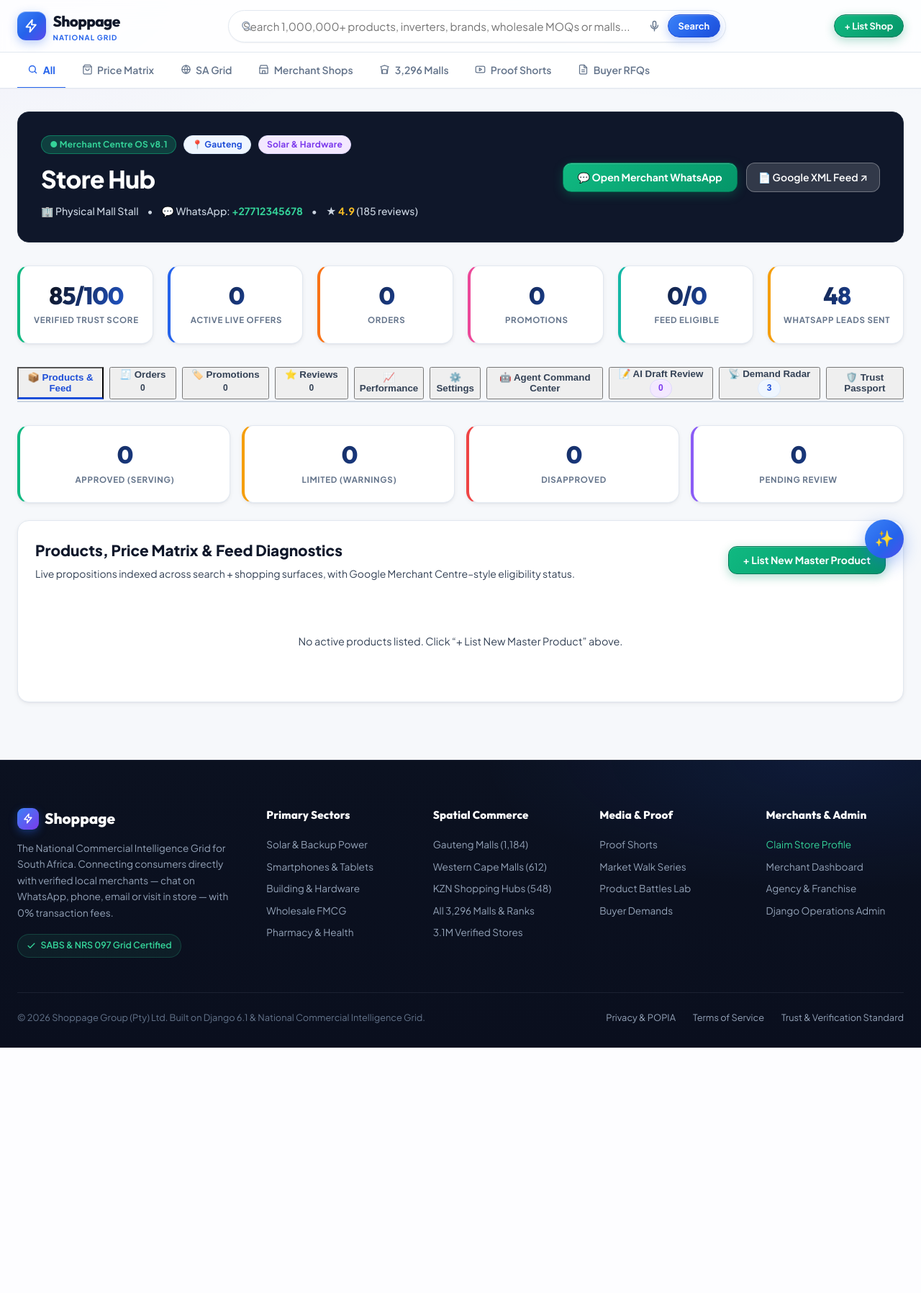
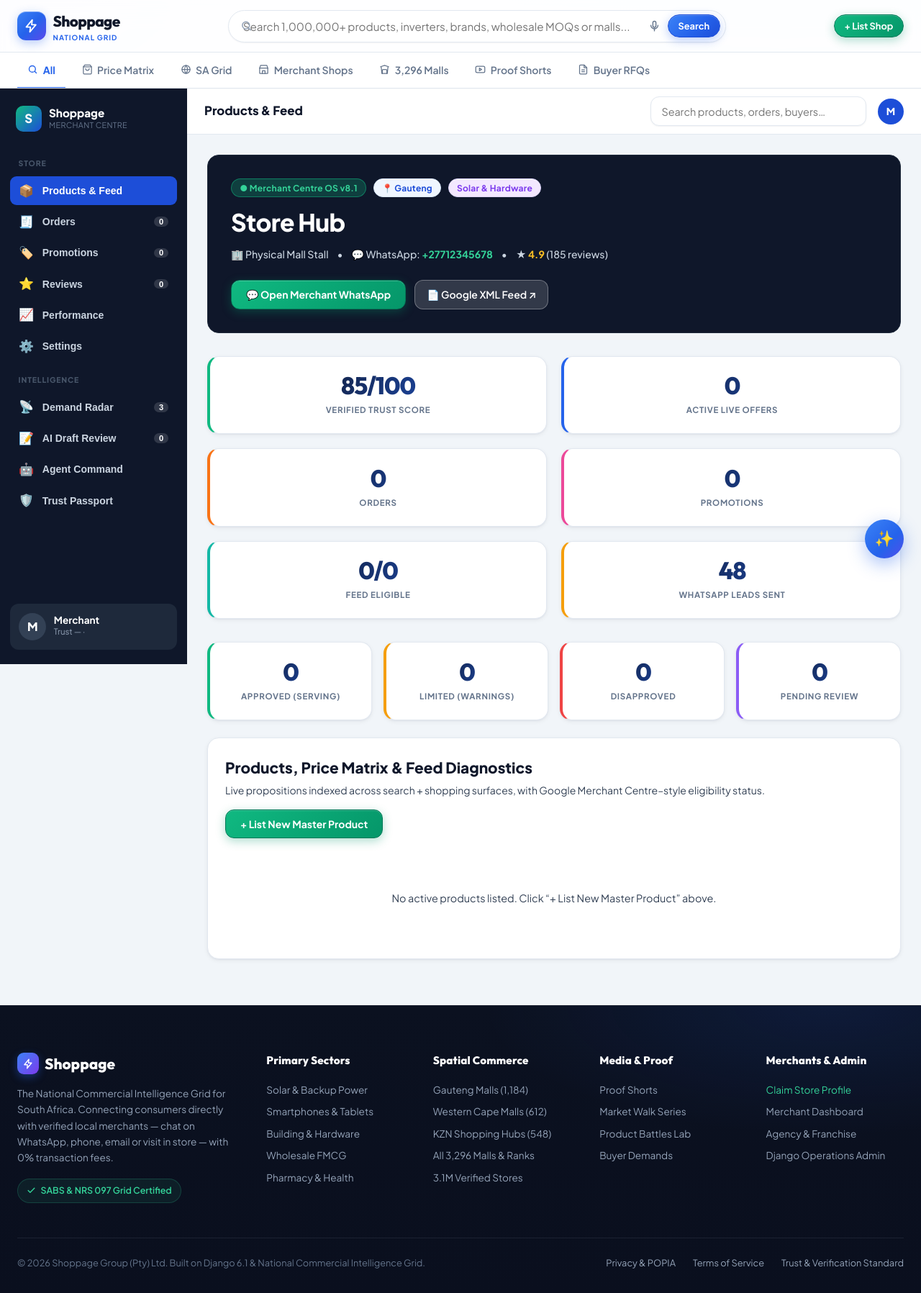
Before and after one commit to pmvalues/shoppagepy, a Django app: page /merchant/dashboard/ in a window 1280 px wide. Shown: the whole page at 72% size. Before the commit the page ends 1456 px from the top, so only its background shows below. Run offline with Django 5.2, Linux system fonts and the light colour scheme; data that the repository does not hold is empty; some libraries are stand-ins or nearby versions.

Commit message:
Redesign merchant dashboard into sidebar layout (GMC/Amazon/Shopify parity)
Replace horizontal tab nav with a left sidebar (Store + Intelligence groups), sticky top bar with search and dynamic page title, responsive off-canvas drawer on mobile, and a responsive KPI grid. Layout-only change; all 85 tests pass.

Co-authored-by: Copilot <223556219+Copilot@users.noreply.github.com>

```diff
--- a/templates/merchants/merchant_dashboard.html
+++ b/templates/merchants/merchant_dashboard.html
@@ -4,7 +4,8 @@
 {% block title %}Merchant Centre OS — {{ merchant.name|default:"Merchant Hub" }} | Shoppage{% endblock %}
 
 {% block content %}
-<div class="container" style="padding-top: 2rem; padding-bottom: 5rem;" x-data="{
+<div class="mc-shell" x-data="{
+  sidebarOpen: false,
   activeTab: 'products',
   streamRunning: false,
   selectedAgent: 'Feed Autopilot',
@@ -71,6 +72,131 @@
   }
 }">
 
+  <style>
+    .mc-shell { display: flex; min-height: 100vh; background: #F1F5F9; }
+    .mc-sidebar {
+      width: 260px; flex-shrink: 0; background: #0F172A; color: #CBD5E1;
+      display: flex; flex-direction: column; position: sticky; top: 0; height: 100vh;
+      padding: 1.25rem 0.85rem; overflow-y: auto;
+    }
+    .mc-sidebar__brand { display: flex; align-items: center; gap: 0.65rem; padding: 0.25rem 0.5rem 1.25rem; }
+    .mc-sidebar__logo {
+      width: 36px; height: 36px; border-radius: 10px; flex-shrink: 0;
+      background: linear-gradient(135deg, #10B981, #1D4ED8); color: #fff;
+      display: flex; align-items: center; justify-content: center; font-weight: 800; font-size: 1.05rem;
+    }
+    .mc-sidebar__name { font-weight: 800; color: #fff; font-size: 0.95rem; line-height: 1.15; }
+    .mc-sidebar__sub { font-size: 0.68rem; color: #64748B; letter-spacing: 0.03em; text-transform: uppercase; }
+    .mc-nav { display: flex; flex-direction: column; gap: 0.15rem; flex: 1; }
+    .mc-nav__label { font-size: 0.66rem; font-weight: 800; color: #475569; text-transform: uppercase; letter-spacing: 0.08em; padding: 1rem 0.75rem 0.4rem; }
+    .mc-nav__item {
+      display: flex; align-items: center; gap: 0.7rem; width: 100%; text-align: left;
+      padding: 0.62rem 0.75rem; border-radius: 9px; border: none; background: transparent;
+      color: #CBD5E1; font-size: 0.875rem; font-weight: 600; cursor: pointer;
+      transition: background 0.15s ease, color 0.15s ease;
+    }
+    .mc-nav__item:hover { background: #1E293B; color: #fff; }
+    .mc-nav__item.is-active { background: #1D4ED8; color: #fff; }
+    .mc-nav__icon { font-size: 1.05rem; width: 22px; text-align: center; flex-shrink: 0; }
+    .mc-nav__badge { margin-left: auto; background: rgba(255,255,255,0.14); color: #fff; font-size: 0.7rem; font-weight: 700; padding: 0.05rem 0.45rem; border-radius: 999px; }
+    .mc-sidebar__profile { margin-top: 1rem; padding: 0.8rem; background: #1E293B; border-radius: 12px; display: flex; align-items: center; gap: 0.65rem; }
+    .mc-sidebar__avatar { width: 38px; height: 38px; border-radius: 50%; background: #334155; color: #fff; display: flex; align-items: center; justify-content: center; font-weight: 800; flex-shrink: 0; }
+    .mc-sidebar__pname { color: #fff; font-weight: 700; font-size: 0.85rem; line-height: 1.1; }
+    .mc-sidebar__pmeta { color: #94A3B8; font-size: 0.72rem; }
+    .mc-main { flex: 1; display: flex; flex-direction: column; min-width: 0; }
+    .mc-topbar {
+      position: sticky; top: 0; z-index: 30; background: #fff; border-bottom: 1px solid #E2E8F0;
+      display: flex; align-items: center; gap: 1rem; padding: 0.7rem 1.5rem;
+    }
+    .mc-menu-btn { display: none; background: transparent; border: none; font-size: 1.4rem; cursor: pointer; color: #0F172A; line-height: 1; }
+    .mc-page-title { font-size: 1.05rem; font-weight: 800; color: #0F172A; margin: 0; }
+    .mc-search { margin-left: auto; }
+    .mc-search .form-control { width: 300px; max-width: 38vw; }
+    .mc-avatar {
+      width: 36px; height: 36px; border-radius: 50%; background: #1D4ED8; color: #fff;
+      display: flex; align-items: center; justify-content: center; font-weight: 800; text-decoration: none; font-size: 0.85rem; flex-shrink: 0;
+    }
+    .mc-content { padding: 1.75rem 1.75rem 4rem; flex: 1; }
+    .mc-overlay { display: none; }
+    @media (max-width: 1024px) {
+      .mc-sidebar { position: fixed; left: 0; top: 0; z-index: 50; transform: translateX(-100%); transition: transform 0.25s ease; box-shadow: 4px 0 24px rgba(0,0,0,0.25); }
+      .mc-sidebar.is-open { transform: translateX(0); }
+      .mc-menu-btn { display: block; }
+      .mc-overlay.is-open { display: block; position: fixed; inset: 0; background: rgba(15,23,42,0.45); z-index: 40; }
+    }
+  </style>
+
+  <!-- ===== LEFT SIDEBAR ===== -->
+  <aside class="mc-sidebar" :class="sidebarOpen ? 'is-open' : ''">
+    <div class="mc-sidebar__brand">
+      <div class="mc-sidebar__logo">S</div>
+      <div>
+        <div class="mc-sidebar__name">Shoppage</div>
+        <div class="mc-sidebar__sub">Merchant Centre</div>
+      </div>
+    </div>
+
+    <nav class="mc-nav">
+      <div class="mc-nav__label">Store</div>
+      <button type="button" class="mc-nav__item" :class="activeTab === 'products' ? 'is-active' : ''" @click="activeTab = 'products'; sidebarOpen = false;">
+        <span class="mc-nav__icon">📦</span><span>Products &amp; Feed</span>
+      </button>
+      <button type="button" class="mc-nav__item" :class="activeTab === 'orders' ? 'is-active' : ''" @click="activeTab = 'orders'; sidebarOpen = false;">
+        <span class="mc-nav__icon">🧾</span><span>Orders</span><span class="mc-nav__badge">{{ orders|length }}</span>
+      </button>
+      <button type="button" class="mc-nav__item" :class="activeTab === 'promotions' ? 'is-active' : ''" @click="activeTab = 'promotions'; sidebarOpen = false;">
+        <span class="mc-nav__icon">🏷️</span><span>Promotions</span><span class="mc-nav__badge">{{ promotions|length }}</span>
+      </button>
+      <button type="button" class="mc-nav__item" :class="activeTab === 'reviews' ? 'is-active' : ''" @click="activeTab = 'reviews'; sidebarOpen = false;">
+        <span class="mc-nav__icon">⭐</span><span>Reviews</span><span class="mc-nav__badge">{{ reviews_pending|length }}</span>
+      </button>
+      <button type="button" class="mc-nav__item" :class="activeTab === 'performance' ? 'is-active' : ''" @click="activeTab = 'performance'; sidebarOpen = false;">
+        <span class="mc-nav__icon">📈</span><span>Performance</span>
+      </button>
+      <button type="button" class="mc-nav__item" :class="activeTab === 'settings' ? 'is-active' : ''" @click="activeTab = 'settings'; sidebarOpen = false;">
+        <span class="mc-nav__icon">⚙️</span><span>Settings</span>
+      </button>
+
+      <div class="mc-nav__label">Intelligence</div>
+      <button type="button" class="mc-nav__item" :class="activeTab === 'demands' ? 'is-active' : ''" @click="activeTab = 'demands'; sidebarOpen = false;">
+        <span class="mc-nav__icon">📡</span><span>Demand Radar</span><span class="mc-nav__badge">{{ demands|length }}</span>
+      </button>
+      <button type="button" class="mc-nav__item" :class="activeTab === 'drafts' ? 'is-active' : ''" @click="activeTab = 'drafts'; sidebarOpen = false;">
+        <span class="mc-nav__icon">📝</span><span>AI Draft Review</span><span class="mc-nav__badge">{{ drafts|length }}</span>
+      </button>
+      <button type="button" class="mc-nav__item" :class="activeTab === 'agent' ? 'is-active' : ''" @click="activeTab = 'agent'; sidebarOpen = false;">
+        <span class="mc-nav__icon">🤖</span><span>Agent Command</span>
+      </button>
+      <button type="button" class="mc-nav__item" :class="activeTab === 'trust' ? 'is-active' : ''" @click="activeTab = 'trust'; sidebarOpen = false;">
+        <span class="mc-nav__icon">🛡️</span><span>Trust Passport</span>
+      </button>
+    </nav>
+
+    <div class="mc-sidebar__profile">
+      <div class="mc-sidebar__avatar">{{ merchant.name|default:"M"|first|upper }}</div>
+      <div>
+        <div class="mc-sidebar__pname">{{ merchant.name|default:"Merchant" }}</div>
+        <div class="mc-sidebar__pmeta">Trust {{ merchant.trust_score|default:"—" }} · {{ merchant.province|default:"" }}</div>
+      </div>
+    </div>
+  </aside>
+
+  <!-- mobile overlay -->
+  <div class="mc-overlay" x-show="sidebarOpen" @click="sidebarOpen = false" :class="sidebarOpen ? 'is-open' : ''"></div>
+
+  <!-- ===== MAIN COLUMN ===== -->
+  <div class="mc-main">
+    <header class="mc-topbar">
+      <button type="button" class="mc-menu-btn" @click="sidebarOpen = !sidebarOpen" aria-label="Toggle navigation">☰</button>
+      <h1 class="mc-page-title" x-text="{ 'products': 'Products &amp; Feed', 'orders': 'Orders', 'promotions': 'Promotions', 'reviews': 'Reviews', 'performance': 'Performance', 'settings': 'Settings', 'demands': 'Demand Radar', 'drafts': 'AI Draft Review', 'agent': 'Agent Command Center', 'trust': 'Trust Passport' }[activeTab]">Products &amp; Feed</h1>
+      <div class="mc-search">
+        <input type="search" class="form-control" placeholder="Search products, orders, buyers…" aria-label="Search" />
+      </div>
+      <a href="#" @click.prevent="activeTab = 'settings'; sidebarOpen = false" class="mc-avatar" title="Account settings">{{ merchant.name|default:"M"|first|upper }}</a>
+    </header>
+
+    <main class="mc-content">
+
   <!-- Merchant OS Top Command Header (Dark Theme) -->
   <div style="background: #0F172A; border-radius: 16px; padding: 2rem; color: #FFFFFF; margin-bottom: 2rem; border: 1px solid #1E293B; display: flex; justify-content: space-between; align-items: center; flex-wrap: wrap; gap: 1.5rem;">
     <div>
@@ -105,7 +231,7 @@
   </div>
 
   <!-- KPI Pulse Ticker -->
-  <div class="grid grid-cols-6" style="gap: 1.25rem; margin-bottom: 2rem;">
+  <div class="grid grid-cols-2 md:grid-cols-3 xl:grid-cols-6" style="gap: 1.25rem; margin-bottom: 2rem;">
     <div class="stat-box" style="background: #FFFFFF; border-left: 4px solid #10B981;">
       <div class="stat-number" style="color: #059669;">{{ merchant.trust_score|default:85 }}/100</div>
       <div class="stat-label">Verified Trust Score</div>
@@ -194,90 +320,6 @@
     </div>
   </section>
   {% endif %}
-
-  <!-- Reactive Workspace Navigation Tabs -->
-  <div style="display: flex; gap: 0.5rem; border-bottom: 2px solid #CBD5E1; margin-bottom: 2rem; overflow-x: auto; padding-bottom: 2px;">
-    <button
-      type="button"
-      @click="activeTab = 'products'"
-      :style="activeTab === 'products' ? 'border-bottom: 3px solid #1D4ED8; color: #1D4ED8; font-weight: 800;' : 'color: #334155; font-weight: 600;'"
-      style="background: transparent; border: none; padding: 0.75rem 1.25rem; font-size: 0.95rem; cursor: pointer; display: flex; align-items: center; gap: 0.4rem; white-space: nowrap;"
-    >
-      <span>📦</span> Products &amp; Feed
-    </button>
-    <button
-      type="button"
-      @click="activeTab = 'orders'"
-      :style="activeTab === 'orders' ? 'border-bottom: 3px solid #1D4ED8; color: #1D4ED8; font-weight: 800;' : 'color: #334155; font-weight: 600;'"
-      style="background: transparent; border: none; padding: 0.75rem 1.25rem; font-size: 0.95rem; cursor: pointer; display: flex; align-items: center; gap: 0.4rem; white-space: nowrap;"
-    >
-      <span>🧾</span> Orders <span class="badge badge-orange" style="font-size: 0.75rem;">{{ orders|length }}</span>
-    </button>
-    <button
-      type="button"
-      @click="activeTab = 'promotions'"
-      :style="activeTab === 'promotions' ? 'border-bottom: 3px solid #1D4ED8; color: #1D4ED8; font-weight: 800;' : 'color: #334155; font-weight: 600;'"
-      style="background: transparent; border: none; padding: 0.75rem 1.25rem; font-size: 0.95rem; cursor: pointer; display: flex; align-items: center; gap: 0.4rem; white-space: nowrap;"
-    >
-      <span>🏷️</span> Promotions <span class="badge badge-pink" style="font-size: 0.75rem;">{{ promotions|length }}</span>
-    </button>
-    <button
-      type="button"
-      @click="activeTab = 'reviews'"
-      :style="activeTab === 'reviews' ? 'border-bottom: 3px solid #1D4ED8; color: #1D4ED8; font-weight: 800;' : 'color: #334155; font-weight: 600;'"
-      style="background: transparent; border: none; padding: 0.75rem 1.25rem; font-size: 0.95rem; cursor: pointer; display: flex; align-items: center; gap: 0.4rem; white-space: nowrap;"
-    >
-      <span>⭐</span> Reviews <span class="badge badge-yellow" style="font-size: 0.75rem;">{{ reviews_pending|length }}</span>
-    </button>
-    <button
-      type="button"
-      @click="activeTab = 'performance'"
-      :style="activeTab === 'performance' ? 'border-bottom: 3px solid #1D4ED8; color: #1D4ED8; font-weight: 800;' : 'color: #334155; font-weight: 600;'"
-      style="background: transparent; border: none; padding: 0.75rem 1.25rem; font-size: 0.95rem; cursor: pointer; display: flex; align-items: center; gap: 0.4rem; white-space: nowrap;"
-    >
-      <span>📈</span> Performance
-    </button>
-    <button
-      type="button"
-      @click="activeTab = 'settings'"
-      :style="activeTab === 'settings' ? 'border-bottom: 3px solid #1D4ED8; color: #1D4ED8; font-weight: 800;' : 'color: #334155; font-weight: 600;'"
-      style="background: transparent; border: none; padding: 0.75rem 1.25rem; font-size: 0.95rem; cursor: pointer; display: flex; align-items: center; gap: 0.4rem; white-space: nowrap;"
-    >
-      <span>⚙️</span> Settings
-    </button>
-    <button
-      type="button"
-      @click="activeTab = 'agent'"
-      :style="activeTab === 'agent' ? 'border-bottom: 3px solid #1D4ED8; color: #1D4ED8; font-weight: 800;' : 'color: #334155; font-weight: 600;'"
-      style="background: transparent; border: none; padding: 0.75rem 1.25rem; font-size: 0.95rem; cursor: pointer; display: flex; align-items: center; gap: 0.4rem; white-space: nowrap;"
-    >
-      <span>🤖</span> Agent Command Center
-    </button>
-    <button
-      type="button"
-      @click="activeTab = 'drafts'"
-      :style="activeTab === 'drafts' ? 'border-bottom: 3px solid #1D4ED8; color: #1D4ED8; font-weight: 800;' : 'color: #334155; font-weight: 600;'"
-      style="background: transparent; border: none; padding: 0.75rem 1.25rem; font-size: 0.95rem; cursor: pointer; display: flex; align-items: center; gap: 0.4rem; white-space: nowrap;"
-    >
-      <span>📝</span> AI Draft Review <span class="badge badge-purple" style="font-size: 0.75rem;">{{ drafts|length }}</span>
-    </button>
-    <button
-      type="button"
-      @click="activeTab = 'demands'"
-      :style="activeTab === 'demands' ? 'border-bottom: 3px solid #1D4ED8; color: #1D4ED8; font-weight: 800;' : 'color: #334155; font-weight: 600;'"
-      style="background: transparent; border: none; padding: 0.75rem 1.25rem; font-size: 0.95rem; cursor: pointer; display: flex; align-items: center; gap: 0.4rem; white-space: nowrap;"
-    >
-      <span>📡</span> Demand Radar <span class="badge badge-blue" style="font-size: 0.75rem;">{{ demands|length }}</span>
-    </button>
-    <button
-      type="button"
-      @click="activeTab = 'trust'"
-      :style="activeTab === 'trust' ? 'border-bottom: 3px solid #1D4ED8; color: #1D4ED8; font-weight: 800;' : 'color: #334155; font-weight: 600;'"
-      style="background: transparent; border: none; padding: 0.75rem 1.25rem; font-size: 0.95rem; cursor: pointer; display: flex; align-items: center; gap: 0.4rem; white-space: nowrap;"
-    >
-      <span>🛡️</span> Trust Passport
-    </button>
-  </div>
 
   <!-- =========================================================================
        TAB 1: 🤖 Agent Command Center (Live SSE Streaming Console)
@@ -1042,6 +1084,7 @@
       </div>
     </div>
   </div>
-
+    </main>
+  </div>
 </div>
 {% endblock %}
```
